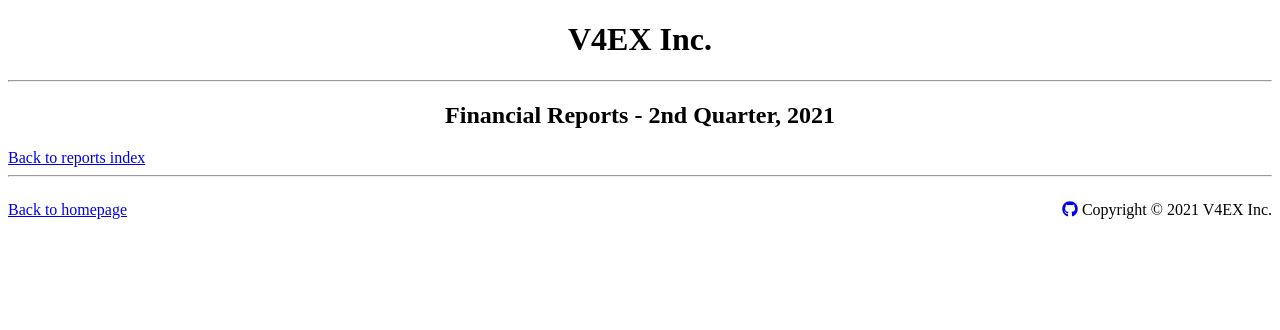
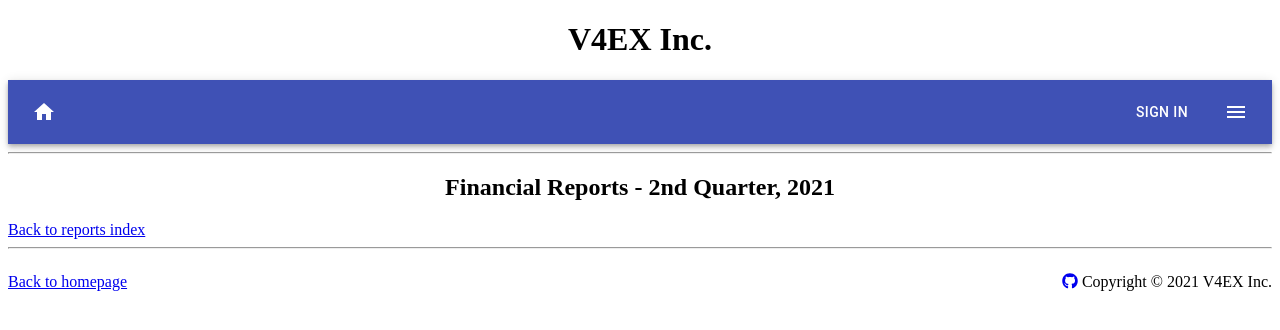
Before and after one commit to v4ex/V4EX-Homepage, a Gatsby site: page /reports/2nd-2021 in a window 1280 px wide. Built offline with nearby package versions, Linux system fonts and the light colour scheme; Gatsby itself is replaced by a stand-in of ours; what auth0-js would draw is missing.

Commit message:
Basic implementation of App bar.

```diff
--- a/gatsby-config.js
+++ b/gatsby-config.js
@@ -20,7 +20,7 @@ module.exports = {
     {
       resolve: "gatsby-plugin-mailchimp",
       options: {
-        endpoint: process.env.MAILCHIMP_ENDPOINT
+        endpoint: process.env.MAILCHIMP_ENDPOINT,
       },
     },
     "gatsby-plugin-material-ui",
--- a/package.json
+++ b/package.json
@@ -20,6 +20,7 @@
     "@fortawesome/free-solid-svg-icons": "^5.15.3",
     "@fortawesome/react-fontawesome": "^0.1.14",
     "@material-ui/core": "^4.11.4",
+    "@material-ui/icons": "^4.11.2",
     "@material-ui/lab": "*",
     "auth0-js": "^9.16.2",
     "gatsby": "^3.4.1",
--- /dev/null
+++ b/src/components/app-bar.js
@@ -0,0 +1,79 @@
+import * as React from "react"
+
+import { Link } from "gatsby"
+
+import { makeStyles } from "@material-ui/core/styles"
+import AppBar from "@material-ui/core/AppBar"
+import Toolbar from "@material-ui/core/Toolbar"
+import Typography from "@material-ui/core/Typography"
+import Button from "@material-ui/core/Button"
+import IconButton from "@material-ui/core/IconButton"
+import HomeIcon from "@material-ui/icons/Home";
+import MenuIcon from "@material-ui/icons/Menu"
+import PersonIcon from "@material-ui/icons/Person"
+
+import { isAuthenticated } from "../utils/auth"
+
+
+// Styles
+const useStyles = makeStyles((theme) => ({
+  root: {
+    flexGrow: 1,
+  },
+  homeButtone: {
+    marginRight: theme.spacing(2),
+  },
+  menuButton: {
+    marginLeft: theme.spacing(2),
+  },
+  personButton: {
+
+  },
+  title: {
+    flexGrow: 1,
+  },
+}))
+
+
+// Markup
+const SignInButton = () => {
+  const classes = useStyles();
+
+  if (!isAuthenticated()) {
+    return <Button color="inherit" href="/account" onClick={() => { localStorage.setItem("navigateAfterAuth", window.location.pathname) }}>Sign in</Button>
+  } else {
+    return(
+      <IconButton className={classes.personButton} color="inherit" aria-label="user" href="/account">
+        <PersonIcon />
+      </IconButton>
+    )
+  }
+}
+
+const AppBarComponent = () => {
+  const classes = useStyles();
+
+  return (
+    <AppBar position="static">
+        <Toolbar>
+          <Typography variant="h6" className={classes.title}>
+            <Link to="/" style={{ color: "#FFF" }}>
+              <IconButton edge="start" className={classes.homeButton} color="inherit" aria-label="menu" href="/">
+                <HomeIcon />
+              </IconButton>
+            </Link>
+          </Typography>
+
+          <SignInButton />
+
+          <IconButton edge="end" className={classes.menuButton} color="inherit" aria-label="menu">
+            <MenuIcon />
+          </IconButton>
+        </Toolbar>
+      </AppBar>
+  )
+}
+
+
+// Export
+export default AppBarComponent
--- a/src/components/page-header--slim.js
+++ b/src/components/page-header--slim.js
@@ -1,16 +1,23 @@
 import * as React from "react"
+
+import AppBar from "./app-bar"
+
 
 // Styles
 const pageHeaderStyles = {
   textAlign: "center",
 }
 
+
 // Markup
 const PageHeaderComponent = () => {
   return (
-    <div style={pageHeaderStyles}>
-      <h1>V4EX Inc.</h1>
-    </div>
+    <>
+      <div style={pageHeaderStyles}>
+        <h1>V4EX Inc.</h1>
+      </div>
+      <AppBar />
+    </>
   )
 }
 
--- a/src/components/page-header.js
+++ b/src/components/page-header.js
@@ -1,4 +1,7 @@
 import * as React from "react"
+
+import AppBar from "./app-bar"
+
 
 // Styles
 const pageHeaderStyles = {
@@ -8,12 +11,15 @@ const pageHeaderStyles = {
 // Markup
 const PageHeaderComponent = () => {
   return (
+    <>
       <div style={pageHeaderStyles}>
         <h1>V4EX Inc.</h1>
         <p>651 North Broad Steet, Suite 206</p>
         <p>Middletown, DE 19709, USA</p>
         <p>Official Homepage</p>
       </div>
+      <AppBar />
+    </>
   )
 }
 
--- a/src/pages/account.js
+++ b/src/pages/account.js
@@ -14,7 +14,7 @@ const Billing = () => <p>Billing</p>
 const AccountPage = () => {
   if (!isAuthenticated()) {
     login()
-    return <p>Redirecting to login...</p>
+    return <p>Connecting to Auth0 service ...</p>
   }
 
   const user = getProfile()
--- a/src/utils/auth.js
+++ b/src/utils/auth.js
@@ -38,7 +38,7 @@ export const login = () => {
   auth.authorize()
 }
 
-const setSession = (cb = () => {}) => (err, authResult) => {
+const setSession = (cb) => (err, authResult) => {
   if (err) {
     navigate("/")
     cb()
@@ -52,17 +52,17 @@ const setSession = (cb = () => {}) => (err, authResult) => {
     tokens.expiresAt = expiresAt
     user = authResult.idTokenPayload
     localStorage.setItem("isLoggedIn", true)
-    navigate("/account")
+
     cb()
   }
 }
 
-export const handleAuthentication = () => {
+export const handleAuthentication = (cb) => {
   if (!isBrowser) {
     return;
   }
 
-  auth.parseHash(setSession())
+  auth.parseHash(setSession(cb))
 }
 
 export const getProfile = () => {
```
Also changed, not shown: src/pages/callback.js (+6 -1 lines), 1 other file. Lines whose indentation alone changed are shown as unchanged.
